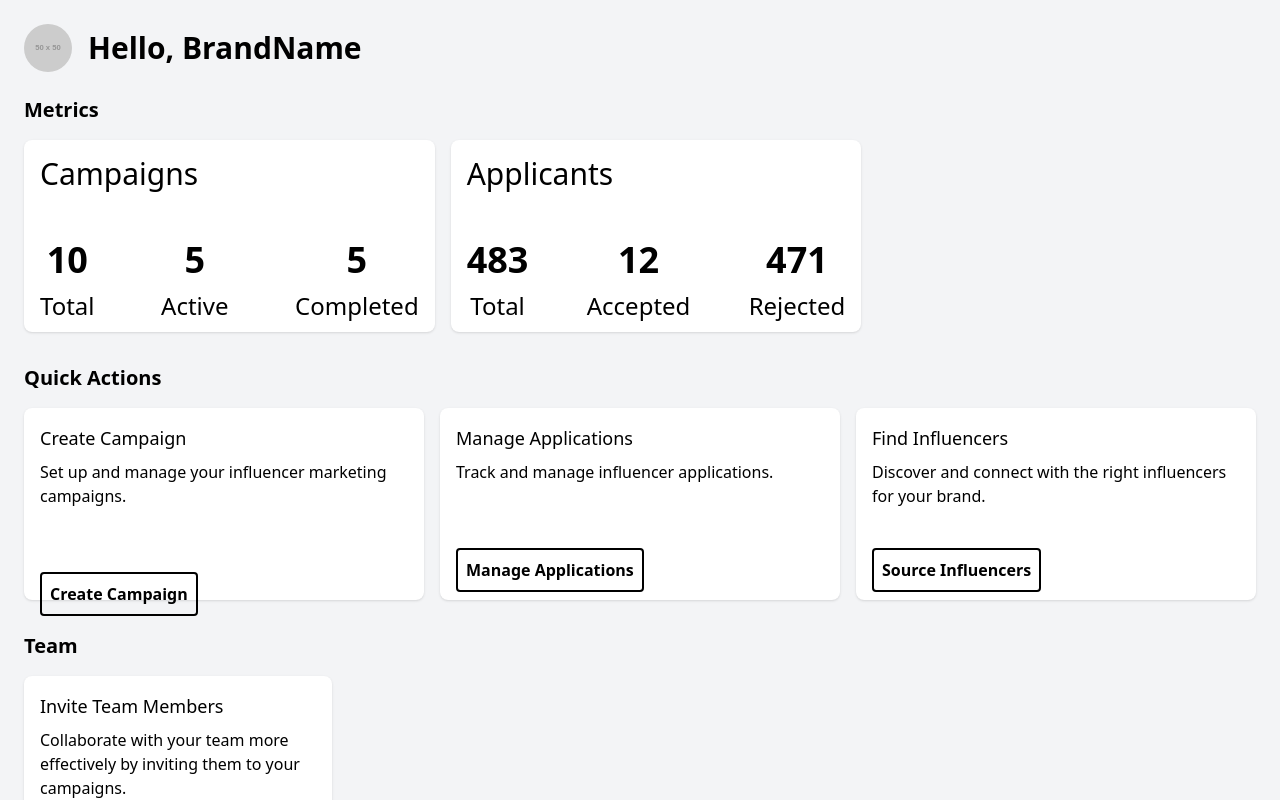
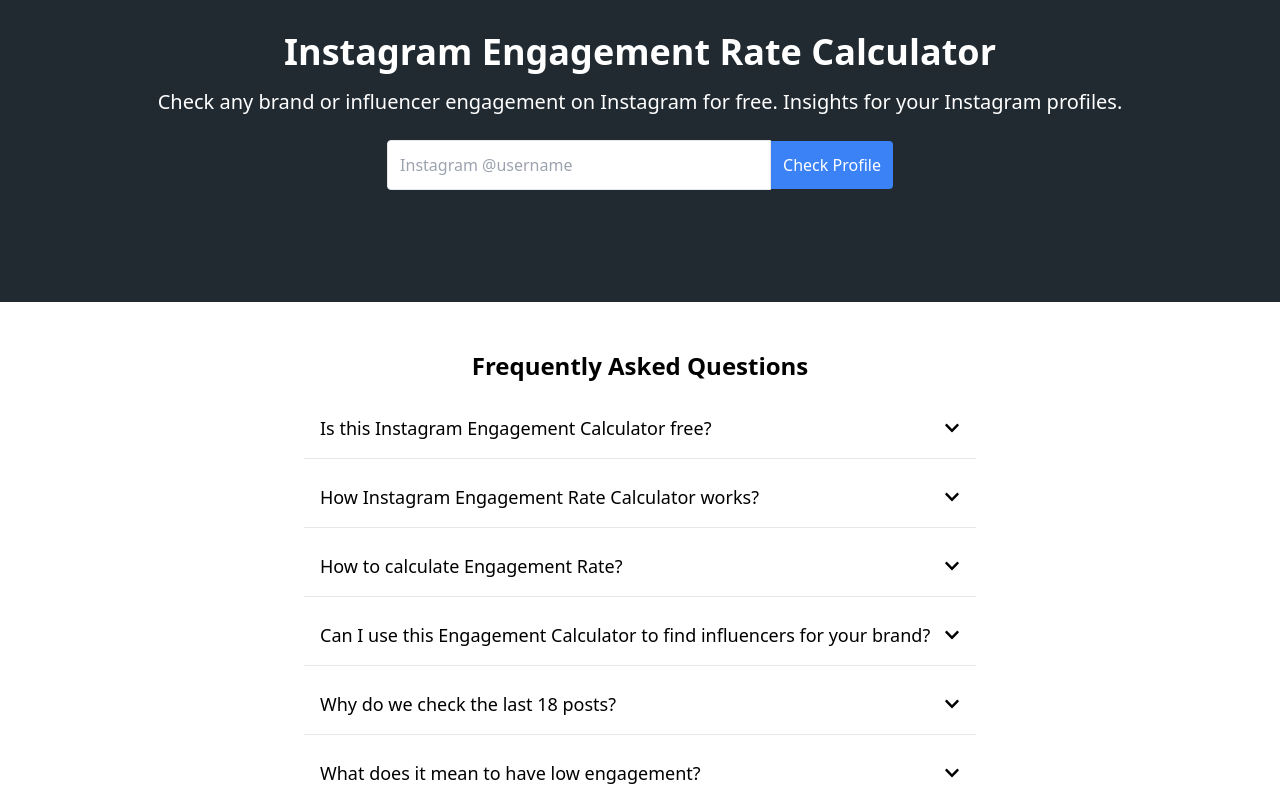
Before and after one commit to Bhowmikzar/brndcolab_form, a React (Create React App) app: page /faq in a window 1280 px wide. Shown: the top 800 px of the page. Built offline with nearby package versions, Linux system fonts and the light colour scheme.

Commit message:
insta clac added

```diff
--- a/src/App.tsx
+++ b/src/App.tsx
@@ -5,9 +5,9 @@
 // import Navbar from "./components/Navbar";
 // import Dashboard from "./components/Dashboard";
 // import CreateCollaborationPost from "./components/CrerateCollaborationPost";
-// import FaqComponent from "./components/FaqComponents";
 // import Table from "./components/Table";
 // import Sidebar from "./components/Sidebar";
+// // import FaqComponent from "./components/FaqComponents";
 
 // const App: React.FC = () => {
 //   return (
@@ -21,7 +21,7 @@
 //               <Route path="/" element={<Dashboard />} />
 //               <Route path="/create" element={<CreateCollaborationPost />} />
 //               <Route path="/edit" element={<CreateCollaborationPost />} />
-//               <Route path="/faq" element={<FaqComponent />} />
+//               {/* <Route path="/faq" element={<FaqComponent />} /> */}
 //               {/* <Route path="/table/:platform" element={<Table />} /> */}
 //             </Routes>
 //           </div>
@@ -76,13 +76,27 @@
 
 //umcomment the below thing for seeing the brandside dashboard page
 
+// import React from "react";
+// import BrandDashboard from "./components/BrandDashboard";
+
+// const App: React.FC = () => {
+//   return (
+//     <div className="App">
+//       <BrandDashboard />
+//     </div>
+//   );
+// };
+
+// export default App;
+
+// this the calculator thing
 import React from "react";
-import BrandDashboard from "./components/BrandDashboard";
+import SearchBar from "./components/SearchBar";
 
 const App: React.FC = () => {
   return (
-    <div className="App">
-      <BrandDashboard />
+    <div>
+      <SearchBar />
     </div>
   );
 };
--- /dev/null
+++ b/src/components/FAQ.tsx
@@ -0,0 +1,84 @@
+import React, { useState } from "react";
+import { FaChevronDown, FaChevronUp } from "react-icons/fa";
+
+const faqData = [
+  {
+    question: "Is this Instagram Engagement Calculator free?",
+    answer: "Yes, this Instagram engagement calculator is totally free.",
+  },
+  {
+    question: "How Instagram Engagement Rate Calculator works?",
+    answer:
+      "An engagement rate calculator is a tool to calculate how engaged a user's followers are on Instagram. The tool works by analyzing 12 or 18 of the user's recent posts and adding their average likes and comments before dividing it by their follower count to calculate their engagement rate.",
+  },
+  {
+    question: "How to calculate Engagement Rate?",
+    answer: (
+      <>
+        <p>Engagement rate is calculated by using this</p>
+        <p>
+          Formula: Average Organic Engagement Rate (%) = Total Engagement /
+          Total number of followers x 100.
+        </p>
+        <p>
+          You can apply the formula to a single post, or to view an overall
+          average for any profile.
+        </p>
+      </>
+    ),
+  },
+  {
+    question:
+      "Can I use this Engagement Calculator to find influencers for your brand?",
+    answer:
+      "Yes, you can find the influencers with the best engagement rate and make sure your brand will have great visibility.",
+  },
+  {
+    question: "Why do we check the last 18 posts?",
+    answer:
+      "According to different studies carried out by marketing agencies, it has been revealed that analyzing 18 posts is sufficient to grasp the nature of Engagement Rate for most Instagram accounts and profiles, ranging from those that post once a week to those that have multiple posts daily. If there are fewer than 18 posts, we will adjust the calculation accordingly.",
+  },
+  {
+    question: "What does it mean to have low engagement?",
+    answer:
+      "A low engagement can mean many things, but typically, it indicates that their audience does not like the content that is being posted, Instagram's algorithm is not showing it to enough of their followers, or that most of the creator’s followers are bots or inactive accounts. Using Rafflys's free Instagram engagement rate calculator can give you insights into any Instagram account's engagement and followers.",
+  },
+];
+
+const FAQ: React.FC = () => {
+  const [openIndex, setOpenIndex] = useState<number | null>(null);
+
+  const toggleFAQ = (index: number) => {
+    setOpenIndex(openIndex === index ? null : index);
+  };
+
+  return (
+    <div className="my-8 max-w-2xl mx-auto">
+      <h2 className="text-2xl font-bold text-center mb-4">
+        Frequently Asked Questions
+      </h2>
+      {faqData.map((faq, index) => (
+        <div key={index} className="my-2 border-b border-gray-200">
+          <button
+            onClick={() => toggleFAQ(index)}
+            className="w-full text-left p-4 bg-white hover:bg-gray-100 rounded-t flex justify-between items-center"
+          >
+            <span className="text-lg font-medium">{faq.question}</span>
+            {openIndex === index ? <FaChevronUp /> : <FaChevronDown />}
+          </button>
+          {openIndex === index && (
+            <div className="p-4 bg-gray-50 rounded-b text-left">
+              {typeof faq.answer === "string" ? (
+                <p>{faq.answer}</p>
+              ) : (
+                faq.answer
+              )}
+            </div>
+          )}
+        </div>
+      ))}
+    </div>
+  );
+};
+
+export default FAQ;
--- /dev/null
+++ b/src/components/ProfileCard.tsx
@@ -0,0 +1,94 @@
+import React from "react";
+
+interface Profile {
+  username: string;
+  name: string;
+  followers: number;
+  following: number;
+  posts: number;
+  engagementRate: number;
+  avgLikes: number;
+  avgComments: number;
+}
+
+interface ProfileCardProps {
+  profile: Profile;
+}
+
+const ProfileCard: React.FC<ProfileCardProps> = ({ profile }) => {
+  return (
+    <div className="bg-white shadow-md rounded-lg p-10 my-10 text-center max-w-4xl mx-auto">
+      <div className="flex items-center mb-8">
+        <img
+          src="https://via.placeholder.com/100x100" // Replace with actual profile picture source if available
+          alt={`${profile.username} profile`}
+          className="h-24 w-24 rounded-full mr-8"
+        />
+        <div className="text-left">
+          <h2 className="text-4xl font-bold">{profile.name}</h2>
+          <p className="text-gray-600 text-xl">@{profile.username}</p>
+        </div>
+      </div>
+      <div className="grid grid-cols-3 gap-6 mb-8">
+        <div>
+          <p className="text-3xl font-bold">
+            {profile.followers.toLocaleString()}
+          </p>
+          <p className="text-gray-600 text-lg">FOLLOWERS</p>
+        </div>
+        <div>
+          <p className="text-3xl font-bold">{profile.following}</p>
+          <p className="text-gray-600 text-lg">FOLLOWING</p>
+        </div>
+        <div>
+          <p className="text-3xl font-bold">{profile.posts.toLocaleString()}</p>
+          <p className="text-gray-600 text-lg">POSTS</p>
+        </div>
+      </div>
+      <div className="grid grid-cols-3 gap-6 mb-8">
+        <div className="bg-white shadow-md rounded-lg p-6">
+          <div className="flex justify-center items-center mb-2">
+            <img
+              src="/path-to-engagement-icon.png"
+              alt="Engagement Icon"
+              className="h-6 w-6"
+            />
+            <p className="text-2xl font-bold ml-2">{profile.engagementRate}%</p>
+          </div>
+          <p className="text-gray-600 text-lg">Engagement Rate</p>
+        </div>
+        <div className="bg-white shadow-md rounded-lg p-6">
+          <div className="flex justify-center items-center mb-2">
+            <img
+              src="/path-to-likes-icon.png"
+              alt="Likes Icon"
+              className="h-6 w-6"
+            />
+            <p className="text-2xl font-bold ml-2">
+              {profile.avgLikes.toLocaleString()}
+            </p>
+          </div>
+          <p className="text-gray-600 text-lg">Avg. Likes</p>
+        </div>
+        <div className="bg-white shadow-md rounded-lg p-6">
+          <div className="flex justify-center items-center mb-2">
+            <img
+              src="/path-to-comments-icon.png"
+              alt="Comments Icon"
+              className="h-6 w-6"
+            />
+            <p className="text-2xl font-bold ml-2">
+              {profile.avgComments.toLocaleString()}
+            </p>
+          </div>
+          <p className="text-gray-600 text-lg">Avg. Comments</p>
+        </div>
+      </div>
+      <p className="text-red-500 text-lg">
+        @{profile.username}'s engagement is below average.
+      </p>
+    </div>
+  );
+};
+
+export default ProfileCard;
--- /dev/null
+++ b/src/components/SearchBar.tsx
@@ -0,0 +1,97 @@
+import React, { useState } from "react";
+import { FaTimes } from "react-icons/fa";
+import ProfileCard from "./ProfileCard";
+import FAQ from "./FAQ";
+
+const SearchBar: React.FC = () => {
+  const [username, setUsername] = useState("");
+  const [profile, setProfile] = useState<any>(null);
+
+  const handleSearch = (event: React.FormEvent) => {
+    event.preventDefault();
+    // Replace with actual API call
+    const mockProfiles: { [key: string]: any } = {
+      therock: {
+        username: "therock",
+        name: "Dwayne Johnson",
+        followers: 396500000,
+        following: 0,
+        posts: 7844,
+        engagementRate: 0.11,
+        avgLikes: 424100,
+        avgComments: 5700,
+      },
+      msdhoni: {
+        username: "msdhoni",
+        name: "MS Dhoni",
+        followers: 35000000,
+        following: 1,
+        posts: 1080,
+        engagementRate: 1.12,
+        avgLikes: 400000,
+        avgComments: 8000,
+      },
+    };
+    const profile = mockProfiles[username.toLowerCase()];
+    if (profile) {
+      setProfile(profile);
+    } else {
+      alert("Profile not found");
+    }
+  };
+
+  const handleClearProfile = () => {
+    setUsername("");
+    setProfile(null);
+  };
+
+  return (
+    <div>
+      <div className="container mx-auto p-8 text-center bg-[#212A31] text-white pb-20">
+        <h1 className="text-4xl font-bold mb-4">
+          Instagram Engagement Rate Calculator
+        </h1>
+        <p className="mb-6 text-xl">
+          Check any brand or influencer engagement on Instagram for free.
+          Insights for your Instagram profiles.
+        </p>
+        <form
+          onSubmit={handleSearch}
+          className="flex items-center justify-center mb-8 relative"
+        >
+          <div className="relative">
+            <input
+              type="text"
+              className="border p-3 rounded-l w-96 text-black pr-10"
+              placeholder="Instagram @username"
+              value={username}
+              onChange={(e) => setUsername(e.target.value)}
+            />
+            {profile && (
+              <FaTimes
+                className="absolute right-3 top-1/2 transform -translate-y-1/2 cursor-pointer text-black"
+                onClick={handleClearProfile}
+              />
+            )}
+          </div>
+          <button
+            type="submit"
+            className="bg-blue-500 text-white p-3 rounded-r"
+          >
+            Check Profile
+          </button>
+        </form>
+      </div>
+      {profile && (
+        <div className="bg-white">
+          <ProfileCard profile={profile} />
+        </div>
+      )}
+      <div className="bg-white mt-12 ">
+        <FAQ />
+      </div>
+    </div>
+  );
+};
+
+export default SearchBar;
```
